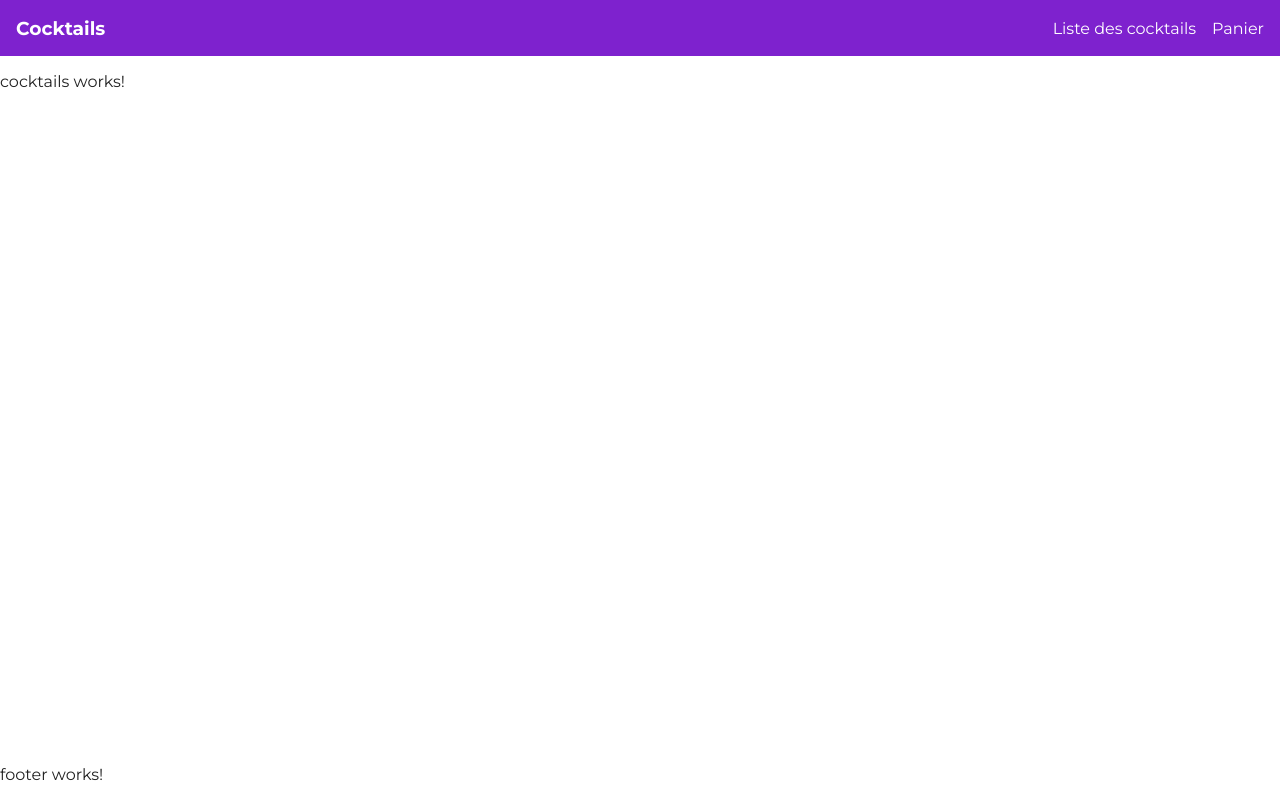
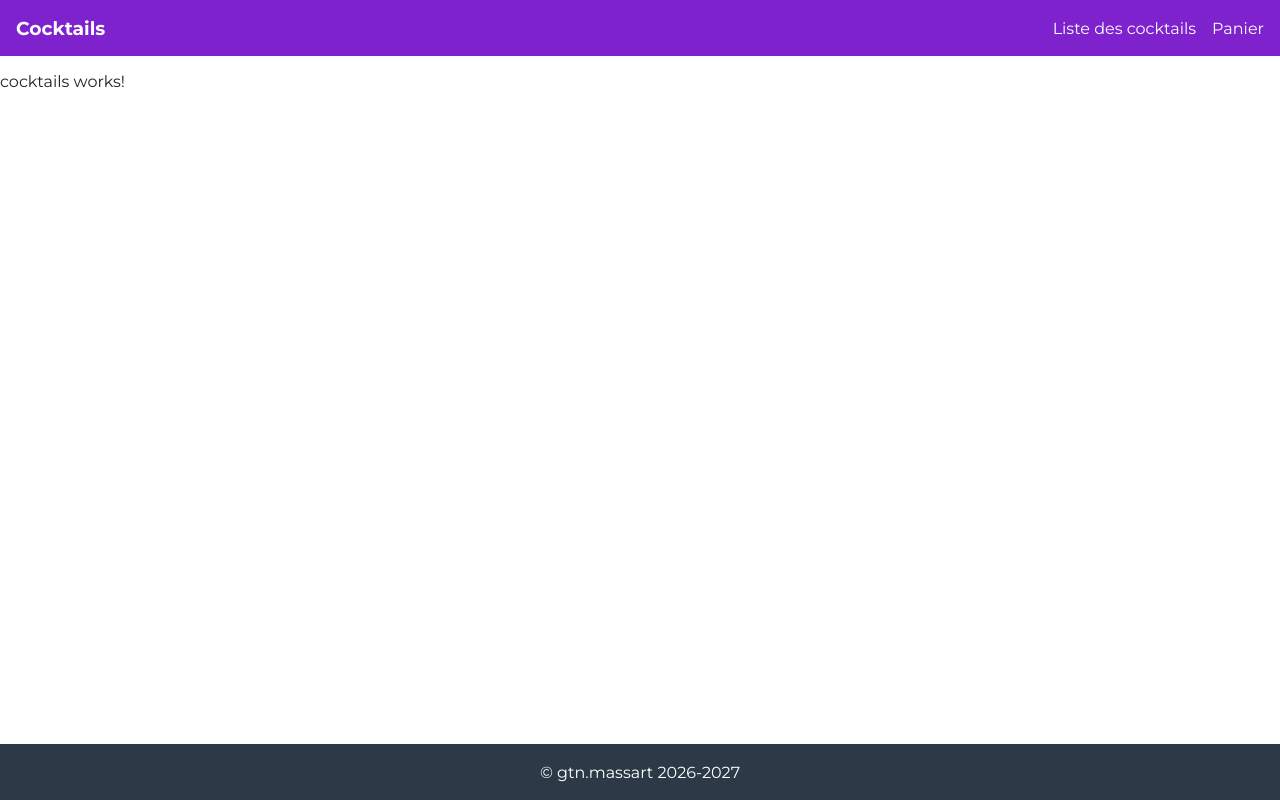
Before and after one commit to gtn-massart/Cocktails, an Angular app: page / in a window 1280 px wide. Built offline with nearby package versions, Linux system fonts and the light colour scheme.

Commit message:
footer layout

```diff
--- a/src/app/components/footer/footer.html
+++ b/src/app/components/footer/footer.html
@@ -1 +1 @@
-<p>footer works!</p>
+<p class="text-sm text-semibold">© gtn.massart 2026-2027</p>
--- a/src/app/components/footer/footer.scss
+++ b/src/app/components/footer/footer.scss
@@ -0,0 +1,8 @@
+:host {
+  display: flex;
+  justify-content: center;
+  align-items: center;
+  background-color: var(--gray-700);
+  color: white;
+  height: 56px;
+}
```
